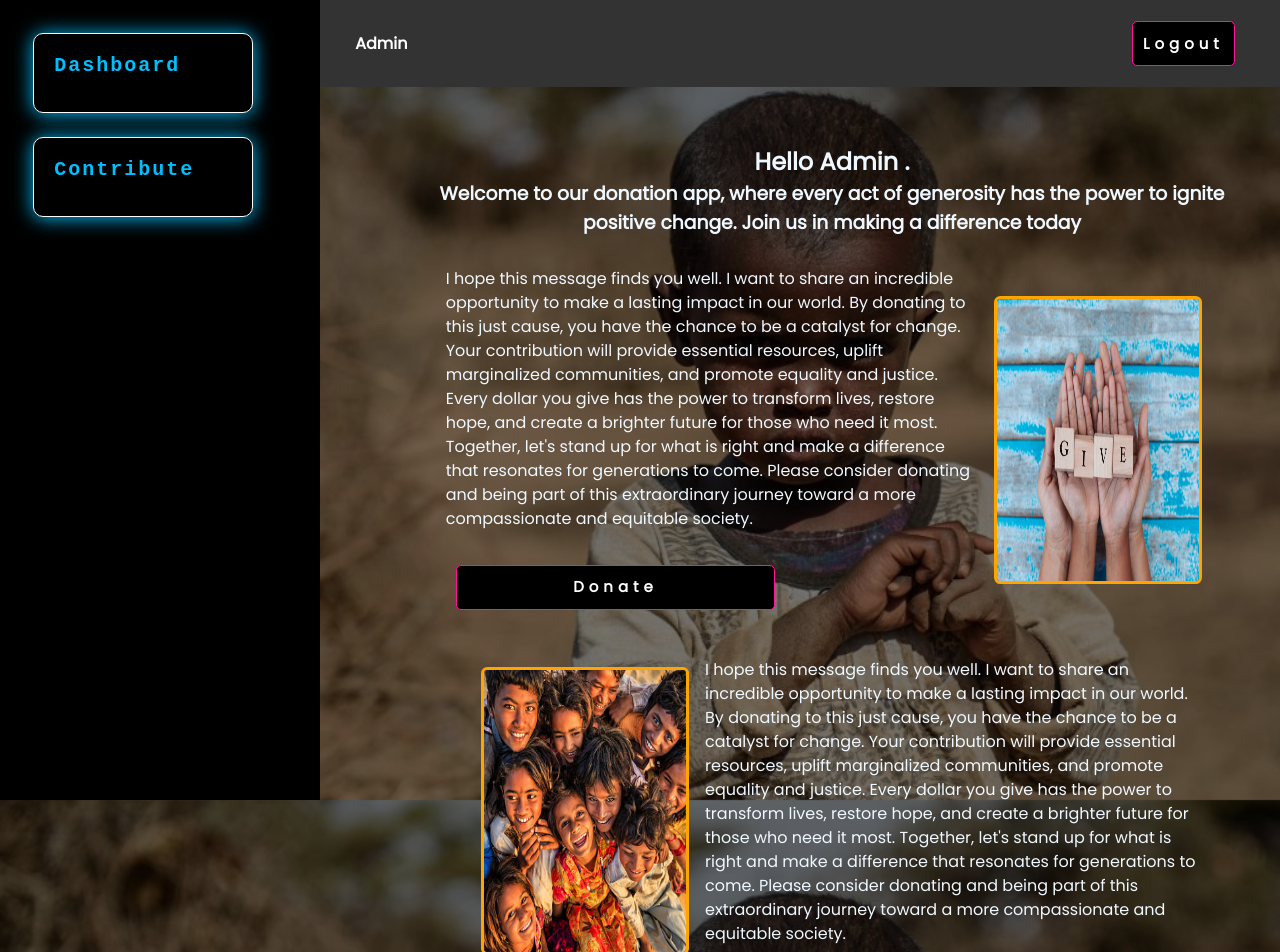
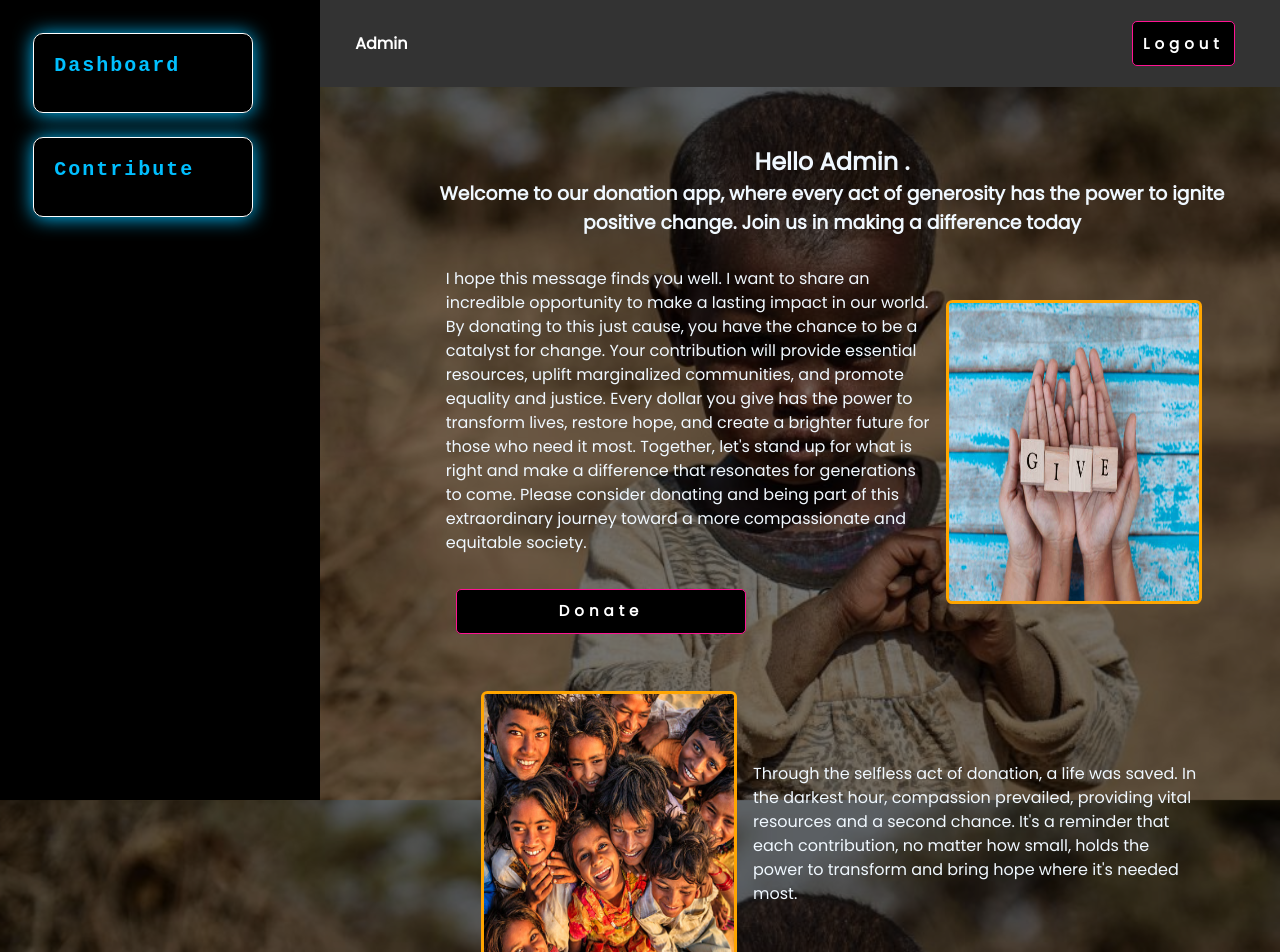
Before and after one commit to KambonoJeff/REACT-FRONT_DONATION_API, a React (Create React App) app: page /Dashboard in a window 1280 px wide. Shown: the top 952 px of the page. Built offline with nearby package versions, Linux system fonts and the light colour scheme; sample sign-in values are in the browser's storage.

Commit message:
Dashboard development

```diff
--- a/src/index.css
+++ b/src/index.css
@@ -353,8 +353,8 @@ option::placeholder{
   font-size: 22px;
 }
 img {
-	width:13em;
-	height: 18em;
+	width:16em;
+	height: 19em;
 	border: 3px solid orange;
 	border-radius: .4em;
 
--- a/src/views/Dashboard.jsx
+++ b/src/views/Dashboard.jsx
@@ -28,7 +28,7 @@ export default function Dashboard() {
               <img src={image2} alt="This is an image of a desert" />
               </div>
 
-            <p>I hope this message finds you well. I want to share an incredible opportunity to make a lasting impact in our world. By donating to this just cause, you have the chance to be a catalyst for change. Your contribution will provide essential resources, uplift marginalized communities, and promote equality and justice. Every dollar you give has the power to transform lives, restore hope, and create a brighter future for those who need it most. Together, let's stand up for what is right and make a difference that resonates for generations to come. Please consider donating and being part of this extraordinary journey toward a more compassionate and equitable society.
+            <p>Through the selfless act of donation, a life was saved. In the darkest hour, compassion prevailed, providing vital resources and a second chance. It's a reminder that each contribution, no matter how small, holds the power to transform and bring hope where it's needed most.
               <br />
               <br /></p>
 
```
